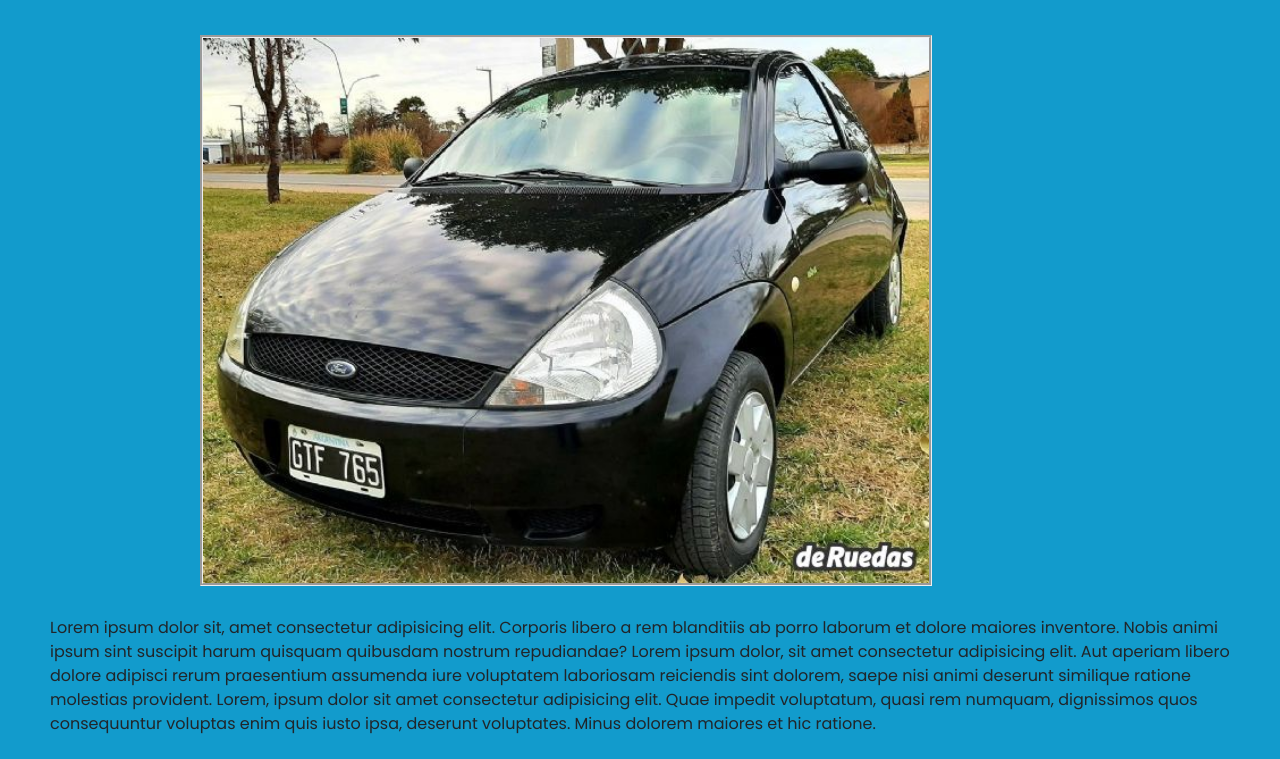
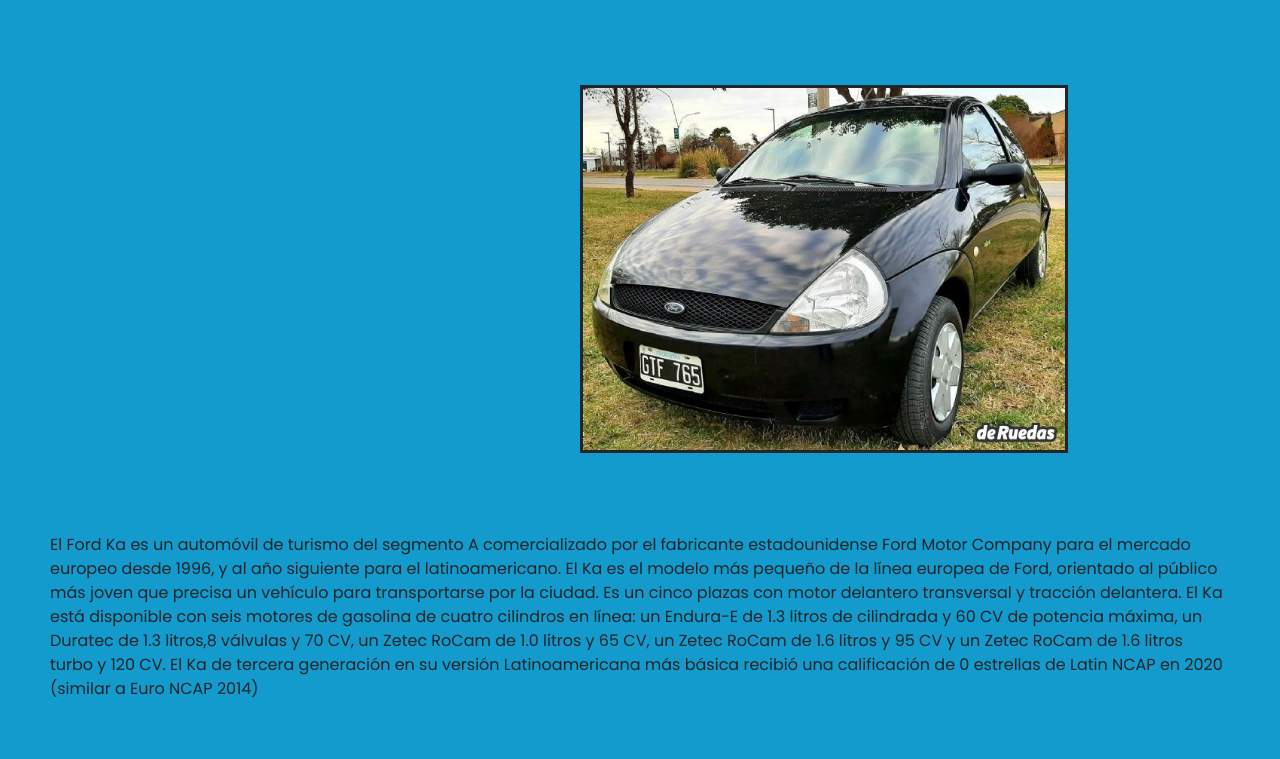
Before and after one commit to TomyMontenegro99/PFMontenegro, a website: page paginas/auto.html in a window 1280 px wide. Shown: the part 381-1140 px from the top of the page. Drawn offline with nearby package versions, Linux system fonts and the light colour scheme; files whose address does not match are found by name.

Commit message:
se arreglo css en auto.html y se acomodo el formulario en vender auto

```diff
--- a/estilos/estilos.css
+++ b/estilos/estilos.css
@@ -170,12 +170,20 @@
   transition: transform 0.2s;
 }
 
+.auto__imagengaleria{
+  width: 40%;
+  margin: 50px;
+  margin-left: 550px;
+  border-style:solid;
+}
+
 .auto__imagen:hover {
   transform: scale(1.3);
 }
 
 .auto__video iframe {
-  margin-left: 30px;
+  margin-left: 600px;
+
 }
 
 .auto__datos {
@@ -242,11 +250,12 @@
 
 /*Formulario*/
 .formulario {
-  background-color: rgb(41, 110, 166);
-  width: min(60rem, 100%);
-  margin: 0 auto;
+  background-color: rgb(181, 211, 242);
+  width: min(50rem, 100%);
+  margin: 70px auto;
   padding: 1rem;
   border-radius: 1rem;
+
 }
 
 .titulo-venta {
--- a/paginas/auto.html
+++ b/paginas/auto.html
@@ -31,15 +31,13 @@
         <h2 class="catalogo__titulo">Ford KA</h2>
 
         <section class="auto">
-            <img class="auto__imagen"src="../recursos/imagenes/img1.jpg" alt="Imagen del Auto">
-
+            <img class="auto__imagengaleria"src="../recursos/imagenes/img1.jpg" alt="Imagen del Auto"/>
             <div class="auto__contenido">
-                <p class="auto__descripcion">Lorem ipsum dolor sit, amet consectetur adipisicing elit. Corporis libero a rem blanditiis ab porro laborum et dolore maiores inventore. Nobis animi ipsum sint suscipit harum quisquam quibusdam nostrum repudiandae?
-                    Lorem ipsum dolor, sit amet consectetur adipisicing elit. Aut aperiam libero dolore adipisci rerum praesentium assumenda iure voluptatem laboriosam reiciendis sint dolorem, saepe nisi animi deserunt similique ratione molestias provident.
-                    Lorem, ipsum dolor sit amet consectetur adipisicing elit. Quae impedit voluptatum, quasi rem numquam, dignissimos quos consequuntur voluptas enim quis iusto ipsa, deserunt voluptates. Minus dolorem maiores et hic ratione.
+                <p class="auto__descripcion">El Ford Ka es un automóvil de turismo del segmento A comercializado por el fabricante estadounidense Ford Motor Company para el mercado europeo desde 1996, y al año siguiente para el latinoamericano. El Ka es el modelo más pequeño de la línea europea de Ford, orientado al público más joven que precisa un vehículo para transportarse por la ciudad. Es un cinco plazas con motor delantero transversal y tracción delantera.
+                    El Ka está disponible con seis motores de gasolina de cuatro cilindros en línea: un Endura-E de 1.3 litros de cilindrada y 60 CV de potencia máxima, un Duratec de 1.3 litros,8 válvulas y 70 CV, un Zetec RoCam de 1.0 litros y 65 CV, un Zetec RoCam de 1.6 litros y 95 CV y un Zetec RoCam de 1.6 litros turbo y 120 CV.
+                    El Ka de tercera generación en su versión Latinoamericana más básica recibió una calificación de 0 estrellas de Latin NCAP en 2020 (similar a Euro NCAP 2014)
                 </p>
             </div>
-
             <div class="auto__datos">
                 <h3>Modelo: 2008</h3>
                 <h3>Kilometraje: 50.000</h3>
```
